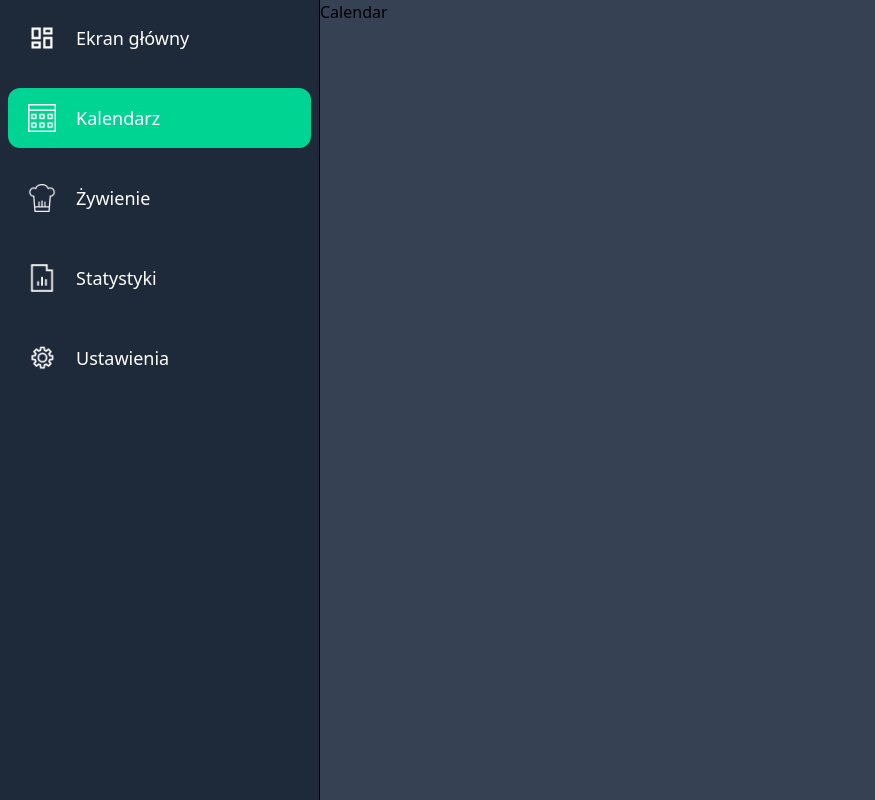
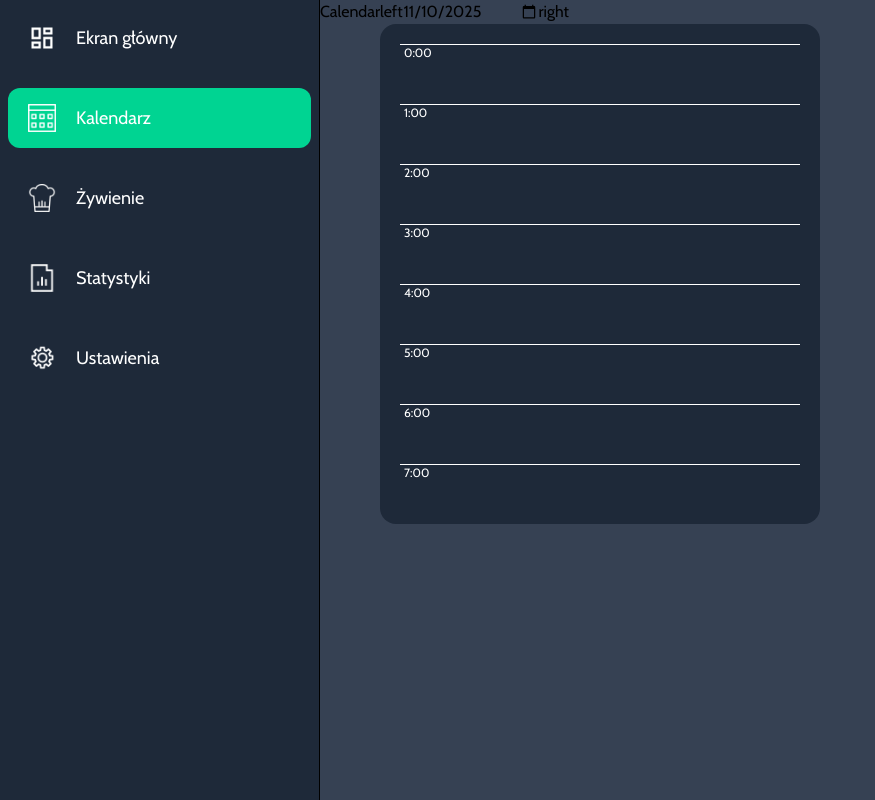
Before and after one commit to Milosz-Marchewka/WellPlan, a React (Vite) app in the folder client/: page /calendar in a window 1280 px wide. Shown: the whole page, without its empty margins (0-875 px from the left). Built offline with nearby package versions, Linux system fonts and the light colour scheme.

Commit message:
Calendar created v1

```diff
--- a/client/src/App.css
+++ b/client/src/App.css
@@ -1 +1,6 @@
+@import url('https://fonts.googleapis.com/css2?family=Cabin:ital,wght@0,400..700;1,400..700&display=swap');
 @import "tailwindcss";
+
+*{
+    font-family: 'Cabin', sans-serif;
+}
--- a/client/src/components/calendar/Calendar.jsx
+++ b/client/src/components/calendar/Calendar.jsx
@@ -1,7 +1,10 @@
+import SingleDayCalendar from "./SingleDayCalendar";
+
 const Calendar = ()=>{
     return(
         <>
             <p>Calendar</p>
+            <SingleDayCalendar/>
         </>
     )
 }
--- /dev/null
+++ b/client/src/components/calendar/CalendarEvent.jsx
@@ -0,0 +1,29 @@
+import { useEffect } from "react";
+
+
+function CalendarEvent({title, start, end, color}){
+
+    let classes = "absolute left-20 w-70 rounded-lg p-1";
+
+    let styles = {
+        top: getTopMinutes(start),
+        height: getHeight(start, end),
+        backgroundColor: color
+    }
+
+    function getTopMinutes(time){
+        return time.hh * 60 + time.mm;
+    }
+
+    function getHeight(time1, time2){
+        return getTopMinutes(time2) - getTopMinutes(time1);
+    }
+
+    return(
+        <div className={classes} style={styles}>
+            <h6>{title}</h6>
+        </div>
+    );
+}
+
+export default CalendarEvent;
--- /dev/null
+++ b/client/src/components/calendar/Pointer.jsx
@@ -0,0 +1,19 @@
+
+
+function Pointer({now}){
+
+    let styles = {
+        top: getTopMinutes(now),
+    }
+
+    function getTopMinutes(time){
+        return time.hh * 60 + time.mm;
+    }
+
+    return(
+        <div className="w-full bg-emerald-500 h-0.5 absolute" style={styles}></div>
+    );
+
+}
+
+export default Pointer;
--- /dev/null
+++ b/client/src/components/calendar/SingleDayCalendar.jsx
@@ -0,0 +1,66 @@
+import { useState } from "react";
+import CalendarEvent from "./CalendarEvent";
+import Pointer from "./Pointer";
+
+function SingleDayCalendar() {
+    const [date, setDate] = useState(new Date());
+
+    function formatDateForInput(date) {
+        return date.toISOString().split("T")[0];
+    }
+
+    function previousDay() {
+        setDate((prevDate) => {
+            const newDate = new Date(prevDate);
+            newDate.setDate(newDate.getDate() - 1);
+            return newDate;
+        });
+    }
+
+    function nextDay() {
+        setDate((prevDate) => {
+            const newDate = new Date(prevDate);
+            newDate.setDate(newDate.getDate() + 1);
+            return newDate;
+        });
+    }
+
+    function generateAxis(){
+
+    }
+
+  return (
+    <div>
+        <div>
+            <button onClick={() => previousDay()}>left</button>
+            <input
+                type="date"
+                value={formatDateForInput(date)}
+                onChange={(e) => setDate(new Date(e.target.value))}
+            />
+            <button onClick={() => nextDay()}>right</button>
+        </div>
+        <div className="w-110 h-[500px] bg-gray-300 overflow-auto z-100 p-5 bg-gray-800 rounded-2xl">
+            <div className="relative w-full h-[1440px] bg-gray-800 grid grid-rows-[repeat(24,60px)]">
+                {[...Array(24)].map((_, i) => (
+                    <div key={i} className="border-t border-white text-xs text-white pl-1">
+                        {i}:00
+                    </div>
+                ))}
+                <div className="absolute w-100 h-[1440px] z-50">
+                    <CalendarEvent title="Matematyka" start={{hh: 10, mm: 10}} end={{hh: 10, mm: 55}} color="cyan" />
+                    <CalendarEvent title="Niemiecki" start={{hh: 11, mm: 10}} end={{hh: 11, mm: 55}} color="yellow" />
+                    <CalendarEvent title="J. Polski" start={{hh: 12, mm: 10}} end={{hh: 13, mm: 45}} color="crimson" />
+                    <CalendarEvent title="Geografia" start={{hh: 14, mm: 0}} end={{hh: 14, mm: 45}} color="brown" />
+                    <CalendarEvent title="Obiad🍴" start={{hh: 16, mm: 0}} end={{hh: 16, mm: 30}} color="chocolate" />
+                    <CalendarEvent title="Trening💪" start={{hh: 17, mm: 30}} end={{hh: 18, mm: 45}} color="dimGray" />
+                    <CalendarEvent title="Idziemy spac💤" start={{hh: 22, mm: 30}} end={{hh: 23, mm: 0}} color="skyBlue" />
+                    <Pointer now={{hh: date.getHours(), mm: date.getMinutes()}}/>
+                </div>
+            </div>
+        </div>
+    </div>
+  );
+}
+
+export default SingleDayCalendar;
--- a/client/src/components/menu/MenuOption.jsx
+++ b/client/src/components/menu/MenuOption.jsx
@@ -5,7 +5,7 @@ function MenuOption({title,url, iconUrl, isActive}){
     return(
         <Link to={`/${url}`} className={"w-fit lg:w-full h-15 flex gap-5 px-5 py-2 justify-start items-center text-white rounded-xl hover:bg-emerald-700 hover:cursor-pointer transition " + (isActive ? "bg-emerald-400 hover:bg-emerald-400" : "")}>
             <img src={iconUrl} alt={title} className="size-7 filter invert" />
-            <h3 className={"text-lg text-center hidden lg:block"}>{title}</h3>
+            <h3 className={"text-lg text-center hidden lg:block "}>{title}</h3>
         </Link>
     );
 
```
